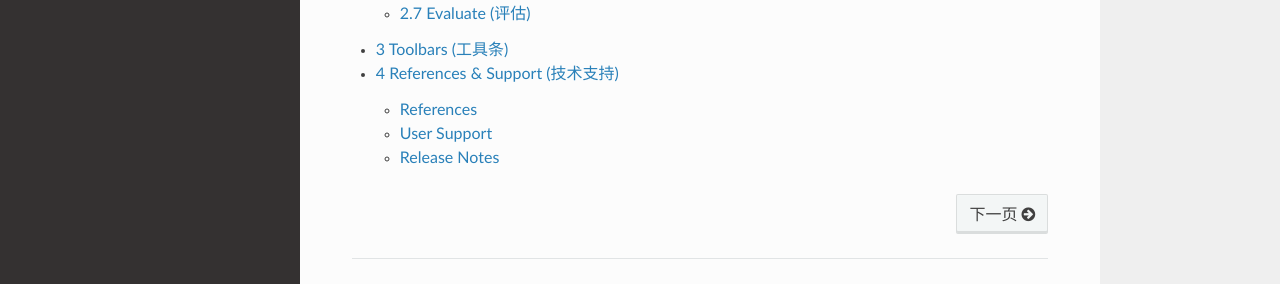
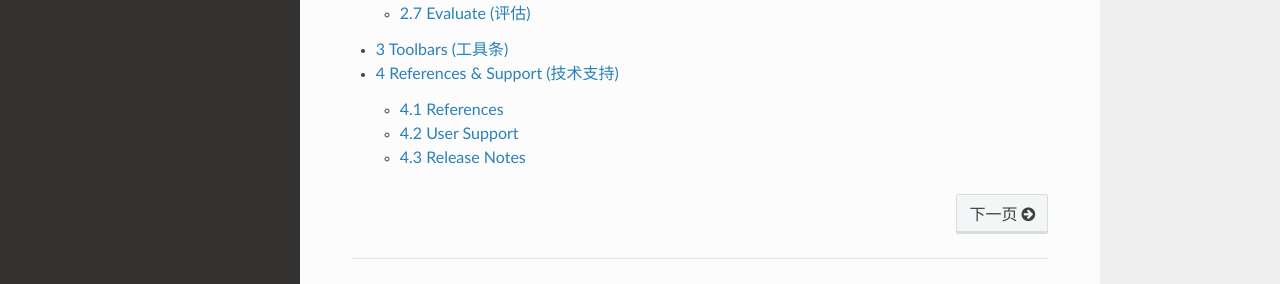
Before and after one commit to wanghai1988/qtgahelp, a Sphinx documentation site: the page built from docs/source/index.rst, in a window 1280 px wide and 987 px high. Shown: the part 618-902 px from the top of the window. Built offline with Sphinx 7.4.7 and the Read the Docs theme 2.0.0, drawn with Linux system fonts in a browser that asks for light colours.

Commit message:
Update 4 References & Support (技术支持).rst

```diff
--- a/docs/source/4 References & Support (技术支持).rst
+++ b/docs/source/4 References & Support (技术支持).rst
@@ -2,11 +2,11 @@
 4 References & Support (技术支持)
 =================================
 
-References
+4.1 References
 ------------------
 
-User Support
+4.2 User Support
 ------------------
 
-Release Notes
+4.3 Release Notes
 ------------------
```
